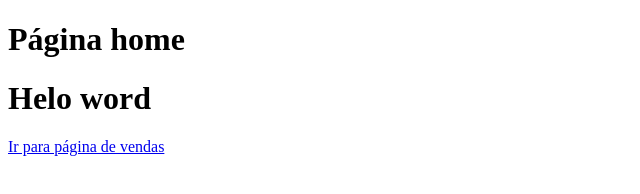
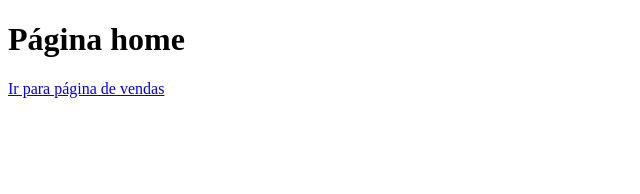
Before and after one commit to Rjasao/aula-github, a plain HTML site: page index.html in a window 1280 px wide. Shown: the whole page, without its empty margins (0-640 px from the left). Drawn offline with Linux system fonts and the light colour scheme.

Commit message:
Mudanca 02
Apagou hello word

```diff
--- a/index.html
+++ b/index.html
@@ -8,7 +8,6 @@
 </head>
 <body>
     <h1>Página home</h1>
-    <h1>Helo word</h1>
     <a href="vendas e compras.html">Ir para página de vendas</a>
 </body>
 </html>
```
